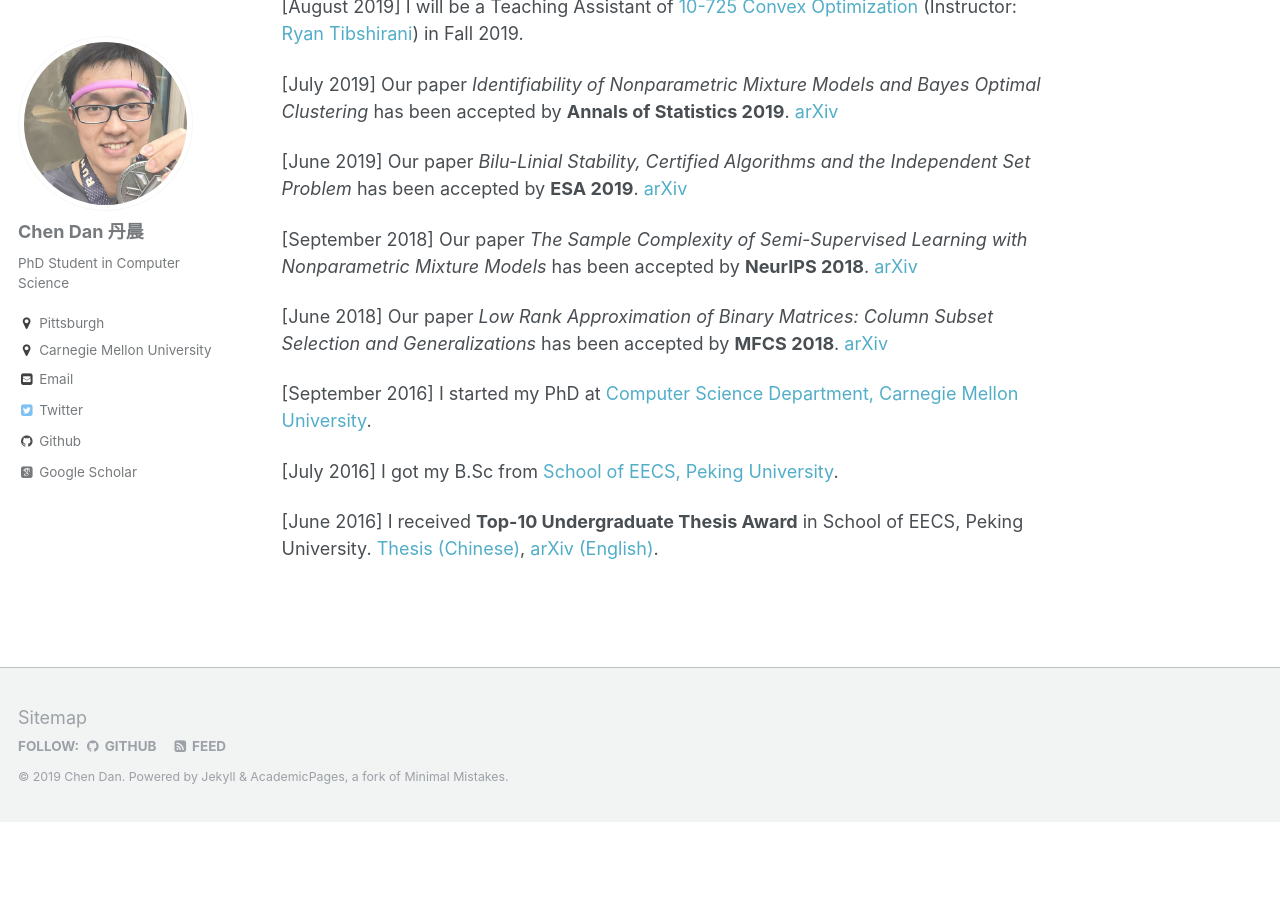
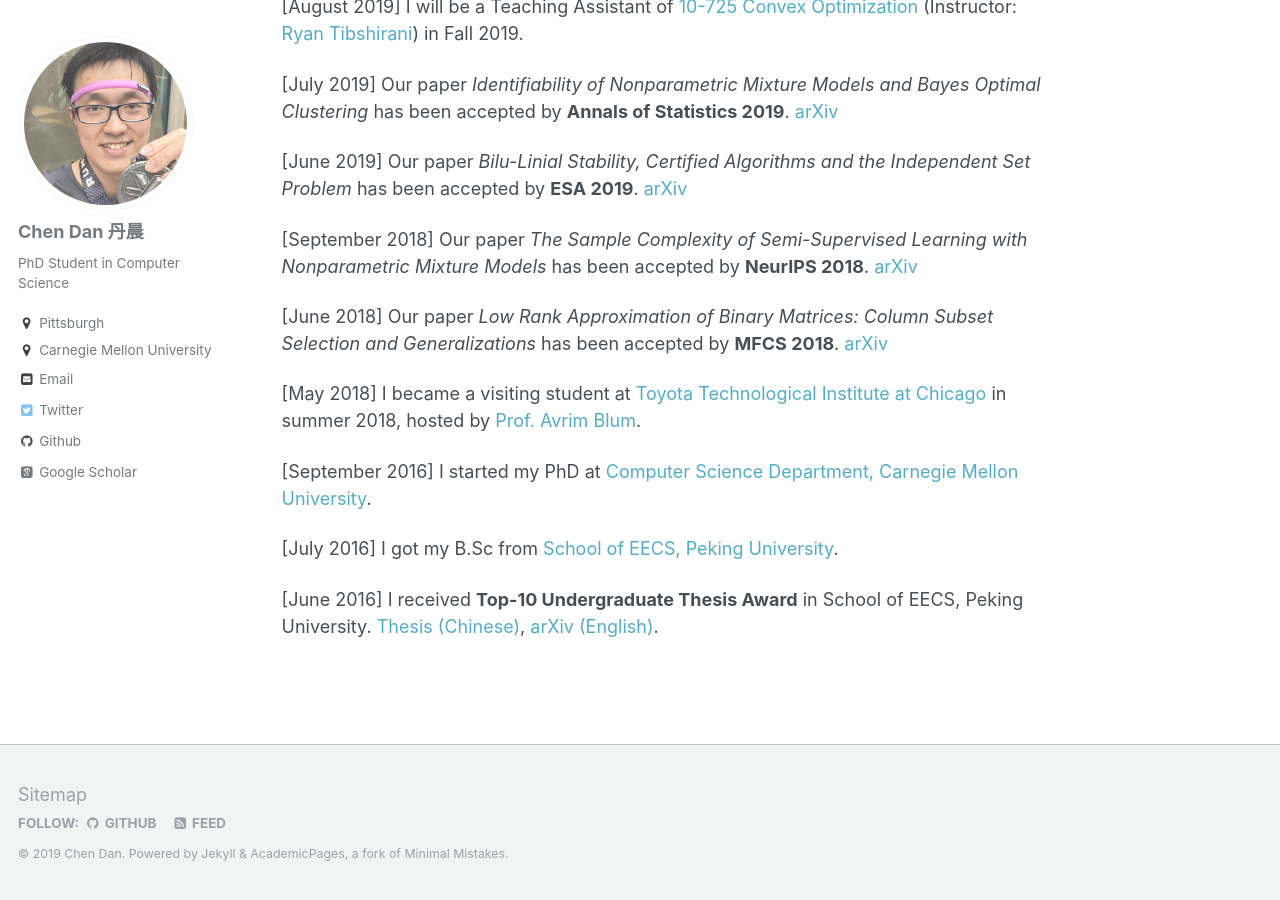
Before and after one commit to ChenDanCMU/chendancmu.github.io, a Jekyll site: the page built from _pages/about.md, in a window 1280 px wide and 900 px high, scrolled down 525 px. Built offline with Jekyll 4.4.1, drawn with Linux system fonts in a browser that asks for light colours; some web fonts are replaced; before the commit the page ends 1347 px from its top, so only the background shows below that.

Commit message:
Update about.md

```diff
--- a/_pages/about.md
+++ b/_pages/about.md
@@ -26,6 +26,8 @@ My CV can be found [here](https://chendancmu.github.io/files/CV.pdf) (last updat
 
 [June 2018] Our paper *Low Rank Approximation of Binary Matrices: Column Subset Selection and Generalizations* has been accepted by **MFCS 2018**. [arXiv](https://arxiv.org/abs/1511.01699)
 
+[May 2018] I became a visiting student at  [Toyota Technological Institute at Chicago](https://www.ttic.edu/) in summer 2018, hosted by [Prof. Avrim Blum](https://ttic.uchicago.edu/~avrim/).
+
 [September 2016] I started my PhD at [Computer Science Department, Carnegie Mellon University](https://www.csd.cs.cmu.edu/).
 
 [July 2016] I got my B.Sc from  [School of EECS, Peking University](http://eecs.pku.edu.cn/Home/HOME.htm).
```
